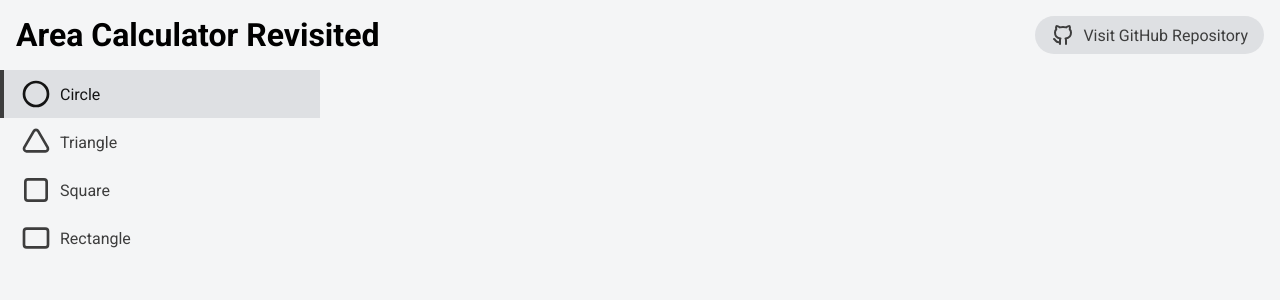
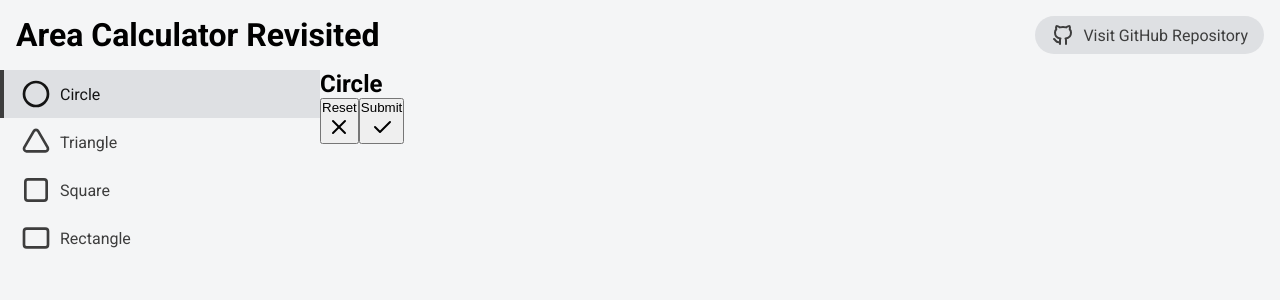
Before and after one commit to hildergill/area-calculator-revisited, a React (Create React App) app: page / in a window 1280 px wide. Shown: the top 300 px of the page. Built offline with nearby package versions, Linux system fonts and the light colour scheme.

Commit message:
Added the CalculatorForm contents

```diff
--- a/src/components/app/app.tsx
+++ b/src/components/app/app.tsx
@@ -3,6 +3,7 @@ import { Header } from "../header/header";
 import { ShapeSelector } from "../shapeselector/shapeselector";
 import AppStyles from "./app.module.css";
 import { OnSelectShapeButton } from "../shapeselector/shapeselector";
+import { CalculatorForm } from "../calculatorform/calculatorform";
 
 export const App: FC = () => {
 	const [activeShape, setActiveShape] = useState<number>(0);
@@ -15,6 +16,7 @@ export const App: FC = () => {
 		<div className={AppStyles.app}>
 			<Header />
 			<ShapeSelector activeShape={activeShape} onSelectShapeButton={onSelectShapeSelector} />
+			<CalculatorForm activeShape={activeShape} />
 		</div>
 	);
 };
--- a/src/components/calculatorform/calculatorform.tsx
+++ b/src/components/calculatorform/calculatorform.tsx
@@ -1,11 +1,35 @@
-import { FC } from "react";
+import { FC, FormEvent } from "react";
+import { Shapes } from "../../shapes";
+import { IconCheck, IconX } from "@tabler/icons";
 
-export const CalculatorForm: FC = () => {
+export type CalculatorFormProps = {
+	activeShape: number;
+};
+
+export const CalculatorForm: FC<CalculatorFormProps> = (props: CalculatorFormProps) => {
+	const { activeShape }: CalculatorFormProps = props;
+
+	const { getName } = Object.values(Shapes)[activeShape];
+
 	return (
 		<main>
-			{/* TODO Add something here later */}
-			{/* TODO Add something here later */}
-			{/* TODO Add something here later */}
+			<h2>{getName()}</h2>
+
+			<form onSubmit={(event: FormEvent) => event.preventDefault()}>
+				{/* TODO Add something here later */}
+				{/* TODO Add something here later */}
+				{/* TODO Add something here later */}
+
+				<button type="reset">
+					<p>Reset</p>
+					<IconX />
+				</button>
+
+				<button type="submit">
+					<p>Submit</p>
+					<IconCheck />
+				</button>
+			</form>
 		</main>
 	);
 };
```
